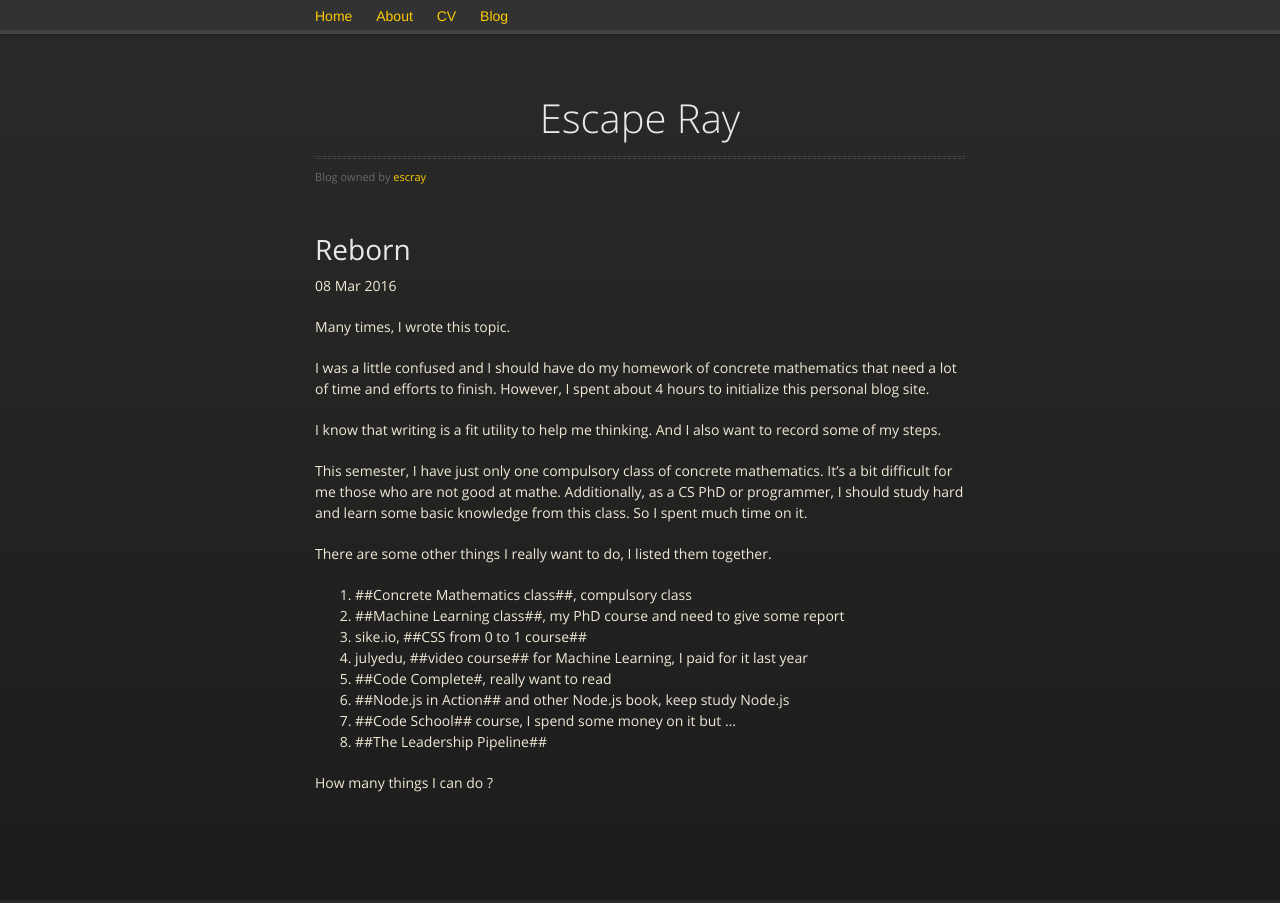
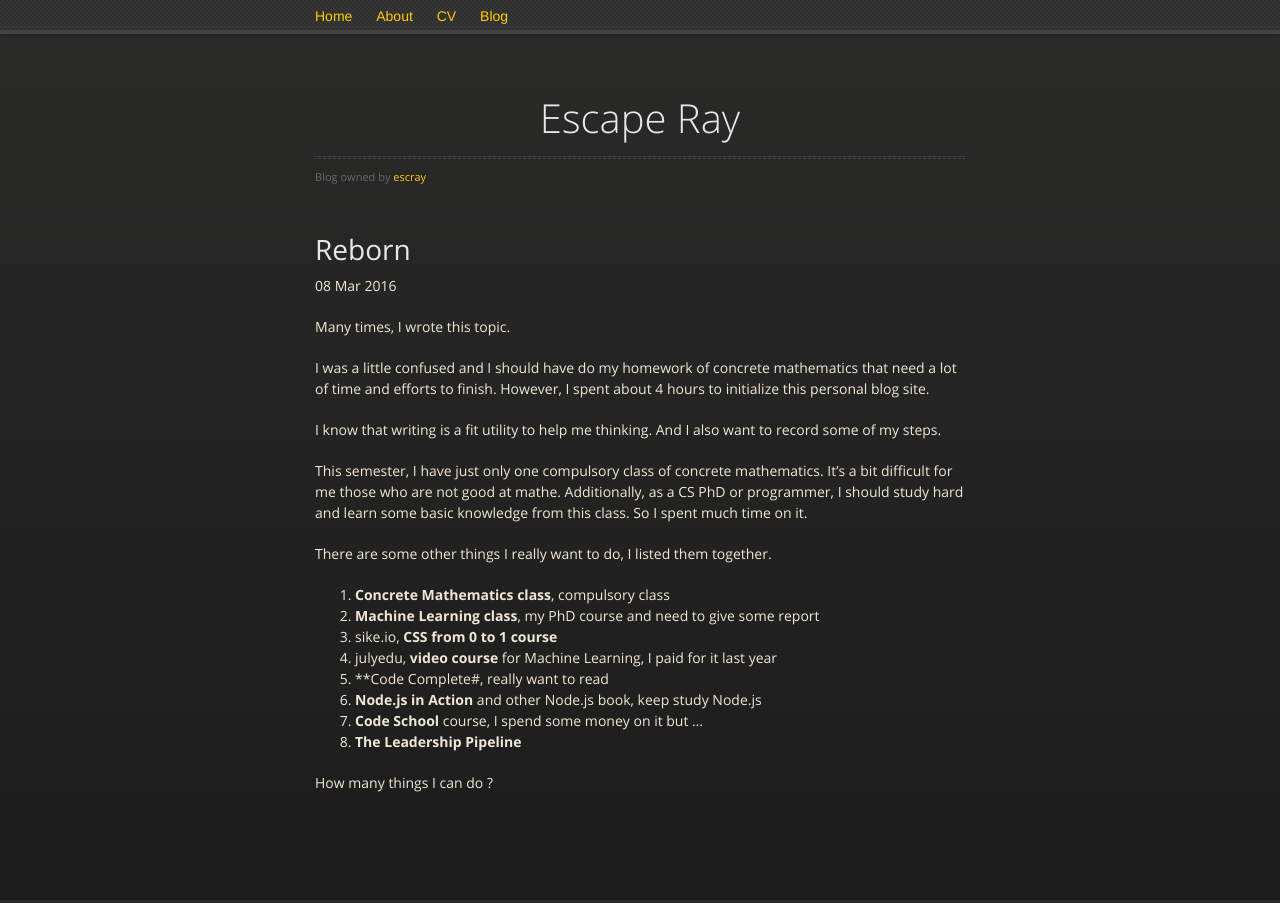
Before and after one commit to escray/escray.github.io, a Jekyll site: the page built from _posts/2016-03-08-reborn.md, in a window 1280 px wide. Built offline with Jekyll 4.4.1, drawn with Linux system fonts in a browser that asks for light colours; nearby versions of some CDN libraries.

```diff
--- a/_posts/2016-03-08-reborn.md
+++ b/_posts/2016-03-08-reborn.md
@@ -14,13 +14,13 @@ This semester, I have just only one compulsory class of concrete mathematics. It
 
  There are some other things I really want to do, I listed them together.
 
- 1. ##Concrete Mathematics class##, compulsory class
- 2. ##Machine Learning class##, my PhD course and need to give some report
- 3. sike.io, ##CSS from 0 to 1 course##
- 4. julyedu, ##video course## for Machine Learning, I paid for it last year
- 5. ##Code Complete#, really want to read
- 6. ##Node.js in Action## and other Node.js book, keep study Node.js
- 7. ##Code School## course, I spend some money on it but ...
- 8. ##The Leadership Pipeline##
+ 1. **Concrete Mathematics class**, compulsory class
+ 2. **Machine Learning class**, my PhD course and need to give some report
+ 3. sike.io, **CSS from 0 to 1 course**
+ 4. julyedu, **video course** for Machine Learning, I paid for it last year
+ 5. **Code Complete#, really want to read
+ 6. **Node.js in Action** and other Node.js book, keep study Node.js
+ 7. **Code School** course, I spend some money on it but ...
+ 8. **The Leadership Pipeline**
 
  How many things I can do ?
```
Also changed, not shown: _posts/2016-03-08-Send-file.md (added, +24 -0 lines), _posts/2016-03-24-lost-time.md (added, +43 -0 lines), 1 other file.
